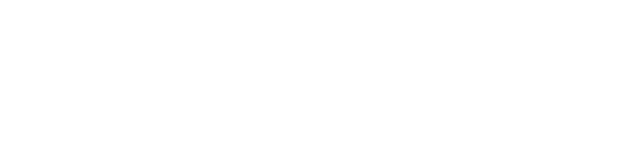
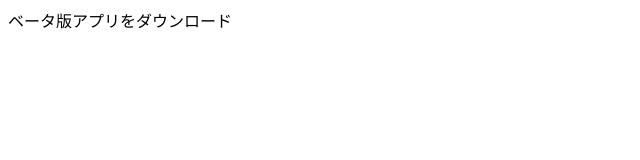
Before and after one commit to syouta-practice/sample, a plain HTML site: page index.html in a window 1280 px wide. Shown: the whole page, without its empty margins (0-640 px from the left). Drawn offline with Linux system fonts and the light colour scheme.

Commit message:
Update index.html

```diff
--- a/index.html
+++ b/index.html
@@ -8,6 +8,6 @@
   <link rel="stylesheet" type="text/css" href="stylesheet.css">
 </head>
 <body>
-  <a download=""
+  <a download="20200416215653-app-debug.apk">ベータ版アプリをダウンロード</a>
 </body>
 </html>
```
